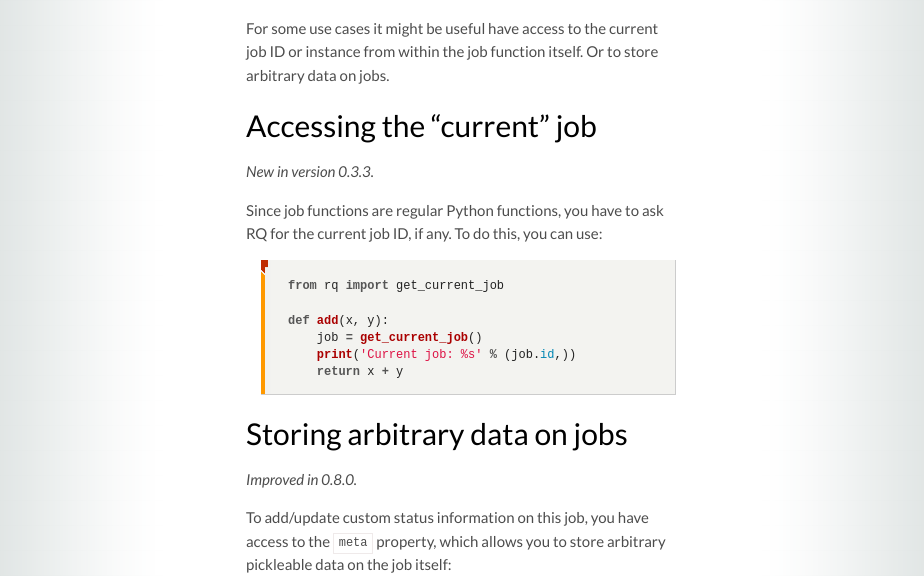
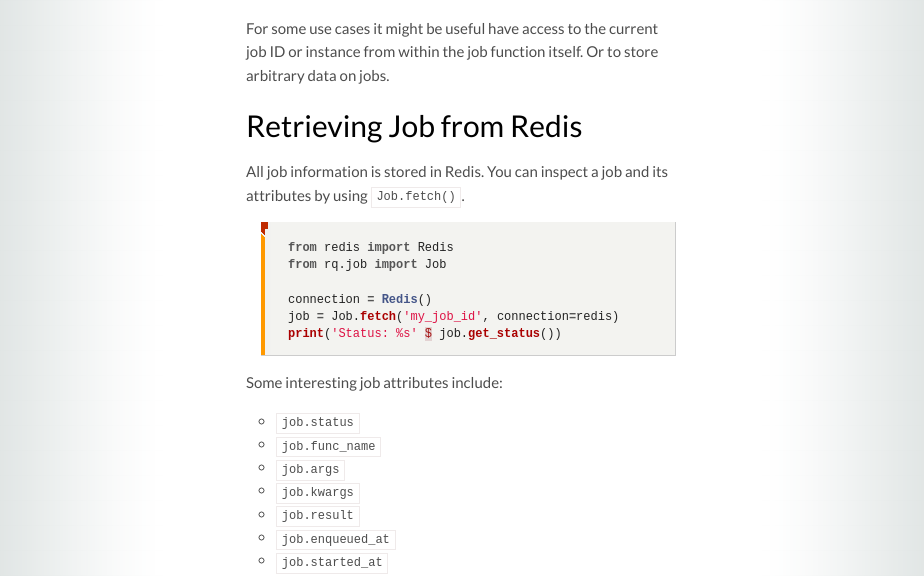
Before and after one commit to rq/rq, a Jekyll site: the page built from docs/docs/jobs.md, in a window 1280 px wide and 900 px high, cut to the strip 324-900 px from the top of the window. Shown: the whole strip, without its empty margins (179-1103 px from the left). Built offline with Jekyll 4.4.1, drawn with Linux system fonts in a browser that asks for light colours; some web fonts are replaced; some of the changed text lies outside the part shown.

Commit message:
Document Job.fetch() and job attributes.

```diff
--- a/docs/docs/jobs.md
+++ b/docs/docs/jobs.md
@@ -8,9 +8,32 @@ instance from within the job function itself.  Or to store arbitrary data on
 jobs.
 
 
+## Retrieving Job from Redis
+
+All job information is stored in Redis. You can inspect a job and its attributes
+by using `Job.fetch()`.
+
+{% highlight python %}
+from redis import Redis
+from rq.job import Job
+
+connection = Redis()
+job = Job.fetch('my_job_id', connection=redis)
+print('Status: %s' $ job.get_status())
+{% endhighlight %}
+
+Some interesting job attributes include:
+* `job.status`
+* `job.func_name`
+* `job.args`
+* `job.kwargs`
+* `job.result`
+* `job.enqueued_at`
+* `job.started_at`
+* `job.ended_at`
+* `job.exc_info`
+
 ## Accessing the "current" job
-
-_New in version 0.3.3._
 
 Since job functions are regular Python functions, you have to ask RQ for the
 current job ID, if any.  To do this, you can use:
```
